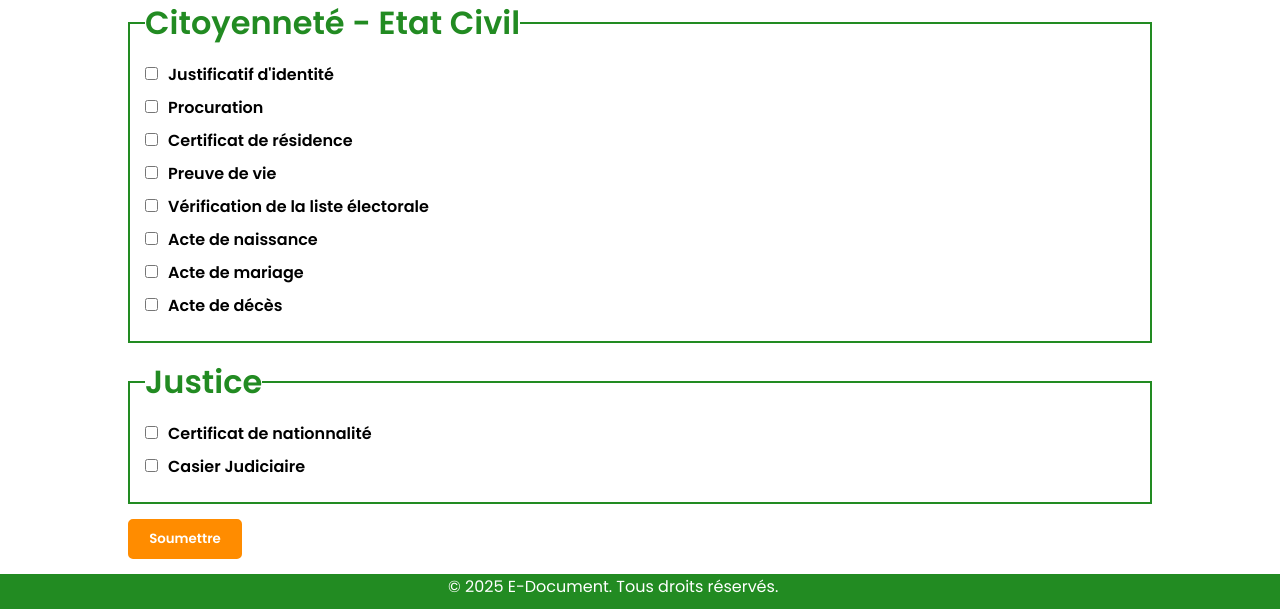
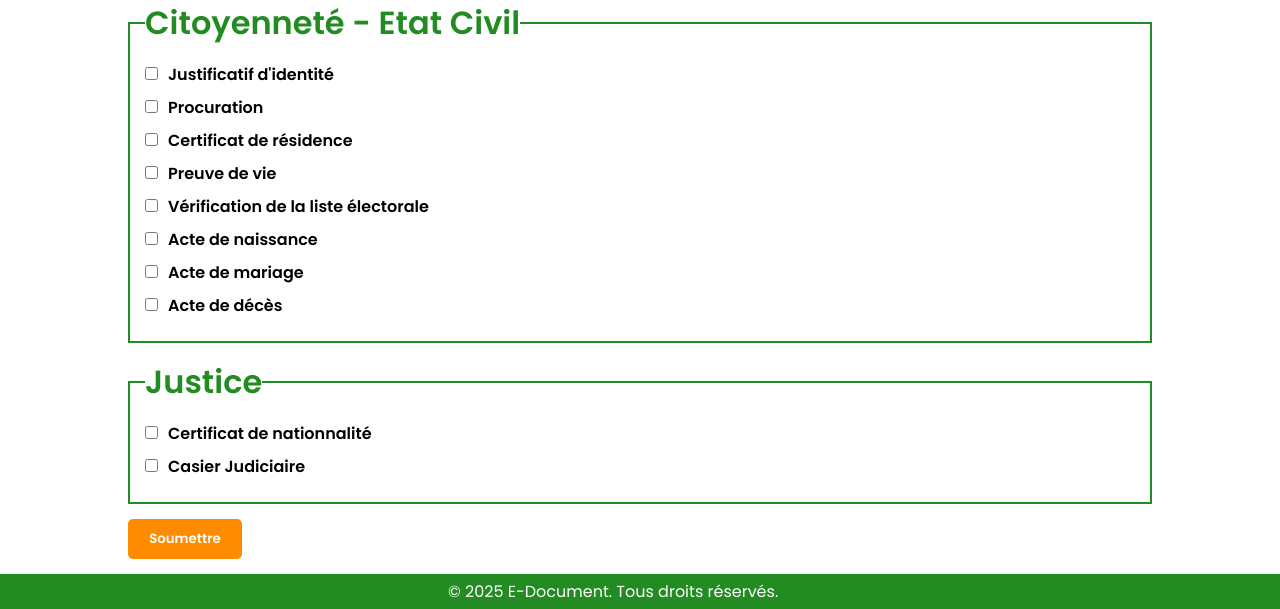
Before and after one commit to yannArmelGALLIE/E-Document, a PHP site: page / in a window 1280 px wide. Shown: the part 352-961 px from the top of the page. Run offline with PHP 8.4, Linux system fonts and the light colour scheme.

Commit message:
Creation of footer area

```diff
--- a/assets/sass/component/_footer.scss
+++ b/assets/sass/component/_footer.scss
@@ -2,6 +2,7 @@
 
 .section-footer {
     background-color: $secondary-color;
+    padding-top: 5px;
     height: 35px;
 }
 
--- a/assets/style/style.css
+++ b/assets/style/style.css
@@ -207,6 +207,7 @@
 
 .section-footer {
   background-color: #228B22;
+  padding-top: 5px;
   height: 35px;
 }
 
--- a/index.html
+++ b/index.html
@@ -85,7 +85,7 @@
      <!-- Footer -->
       <section class="section-footer">
         <footer>
-            <a href="index.html">&copy; 2025 <span class="footer-logo">E-Document</span>. Tous droits réservés.</a>
+            <a href="index.html">&copy; 2025 E-Document. Tous droits réservés.</a>
         </footer>
       </section>
 </body>
```
Also changed, not shown: 1 other file.
